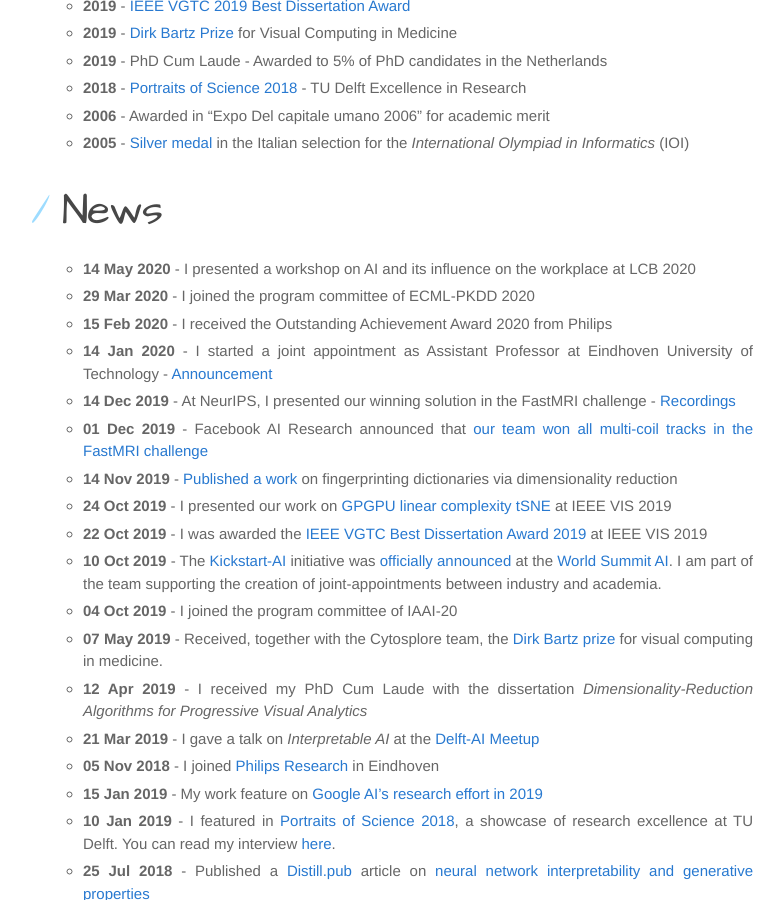
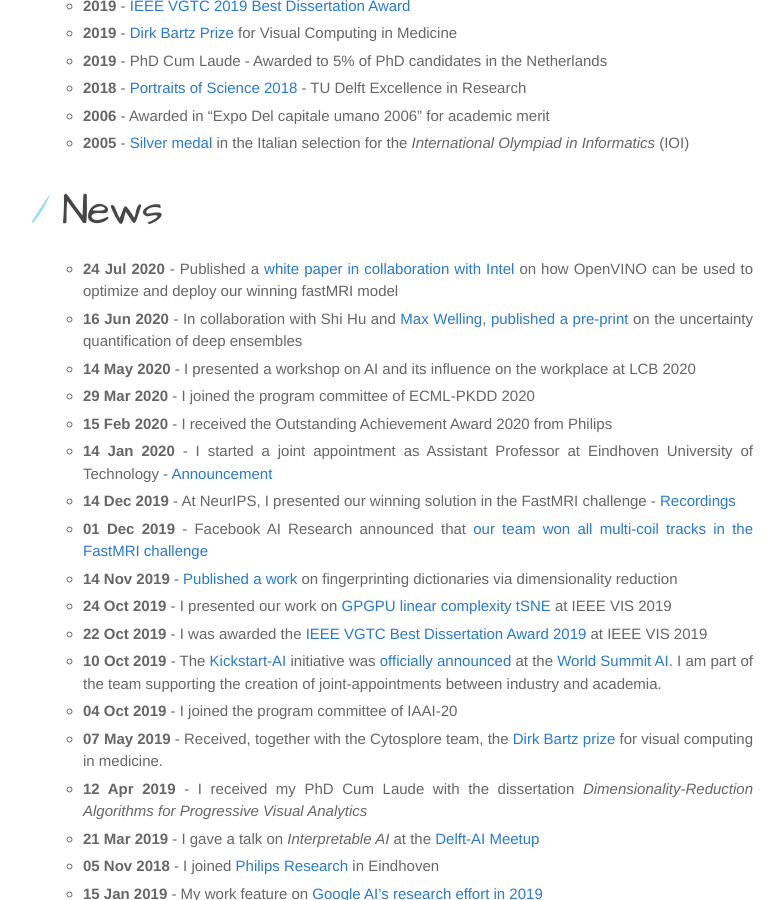
Before and after one commit to Nicola17/Nicola17.github.io, a Jekyll site: the page built from index.md, in a window 1280 px wide and 900 px high, scrolled down 1405 px. Shown: the whole window, without its empty margins (107-891 px from the left). Built offline with Jekyll 4.4.1, drawn with Linux system fonts in a browser that asks for light colours.

Commit message:
Update index.md

```diff
--- a/index.md
+++ b/index.md
@@ -41,6 +41,8 @@
 News
 ================
 
+* **24 Jul 2020** - Published a [white paper in collaboration with Intel](https://www.intel.com/content/www/us/en/artificial-intelligence/solutions/openvino-philips-compressed-sensing-image-reconstruction-algorithms.html?wapkw=philips) on how OpenVINO can be used to optimize and deploy our winning fastMRI model
+* **16 Jun 2020** - In collaboration with Shi Hu and [Max Welling](https://staff.fnwi.uva.nl/m.welling/), [published a pre-print](https://arxiv.org/pdf/2002.05582.pdf) on the uncertainty quantification of deep ensembles
 * **14 May 2020** - I presented a workshop on AI and its influence on the workplace at LCB 2020
 * **29 Mar 2020** - I joined the program committee of ECML-PKDD 2020
 * **15 Feb 2020** - I received the Outstanding Achievement Award 2020 from Philips
```
